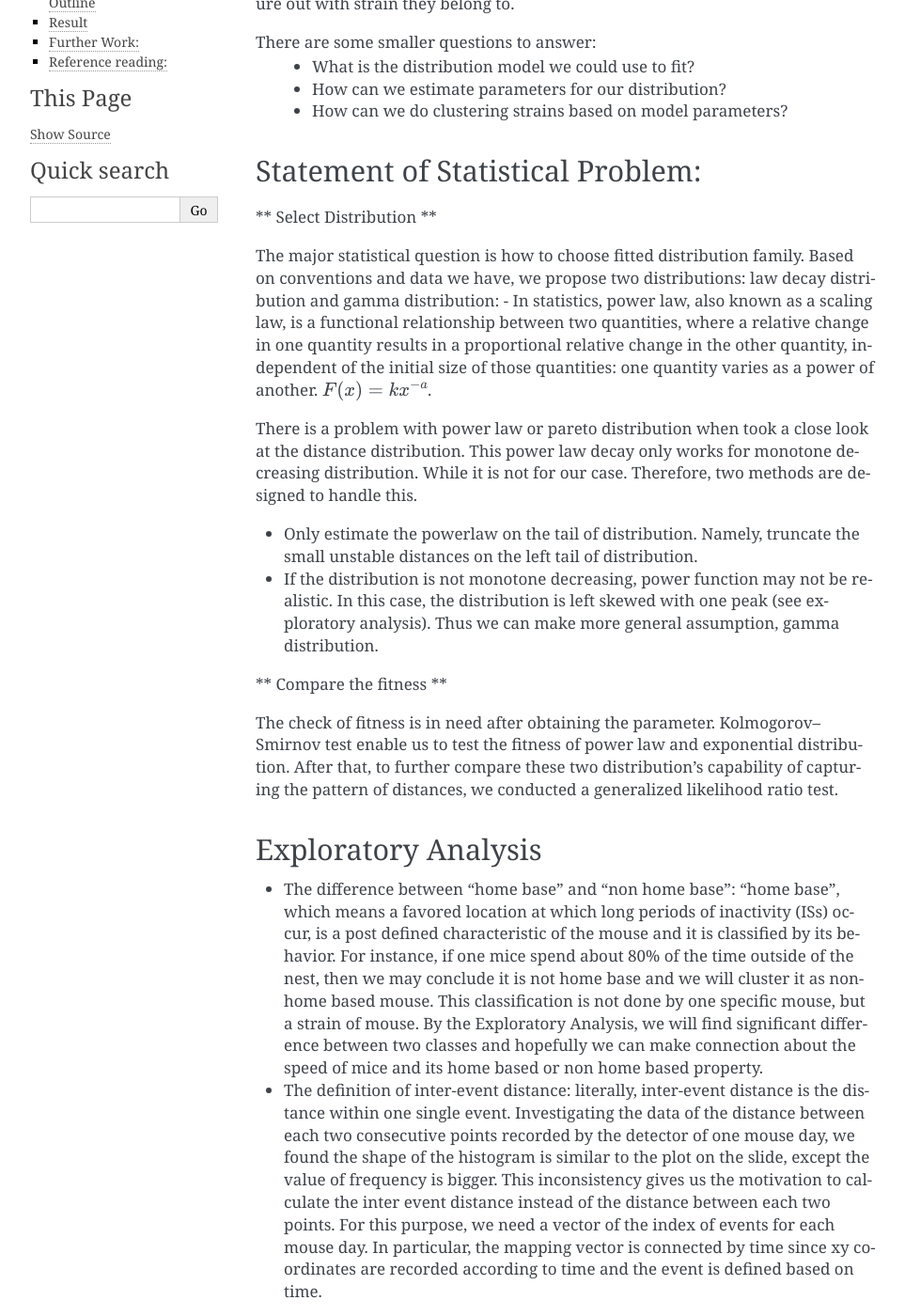
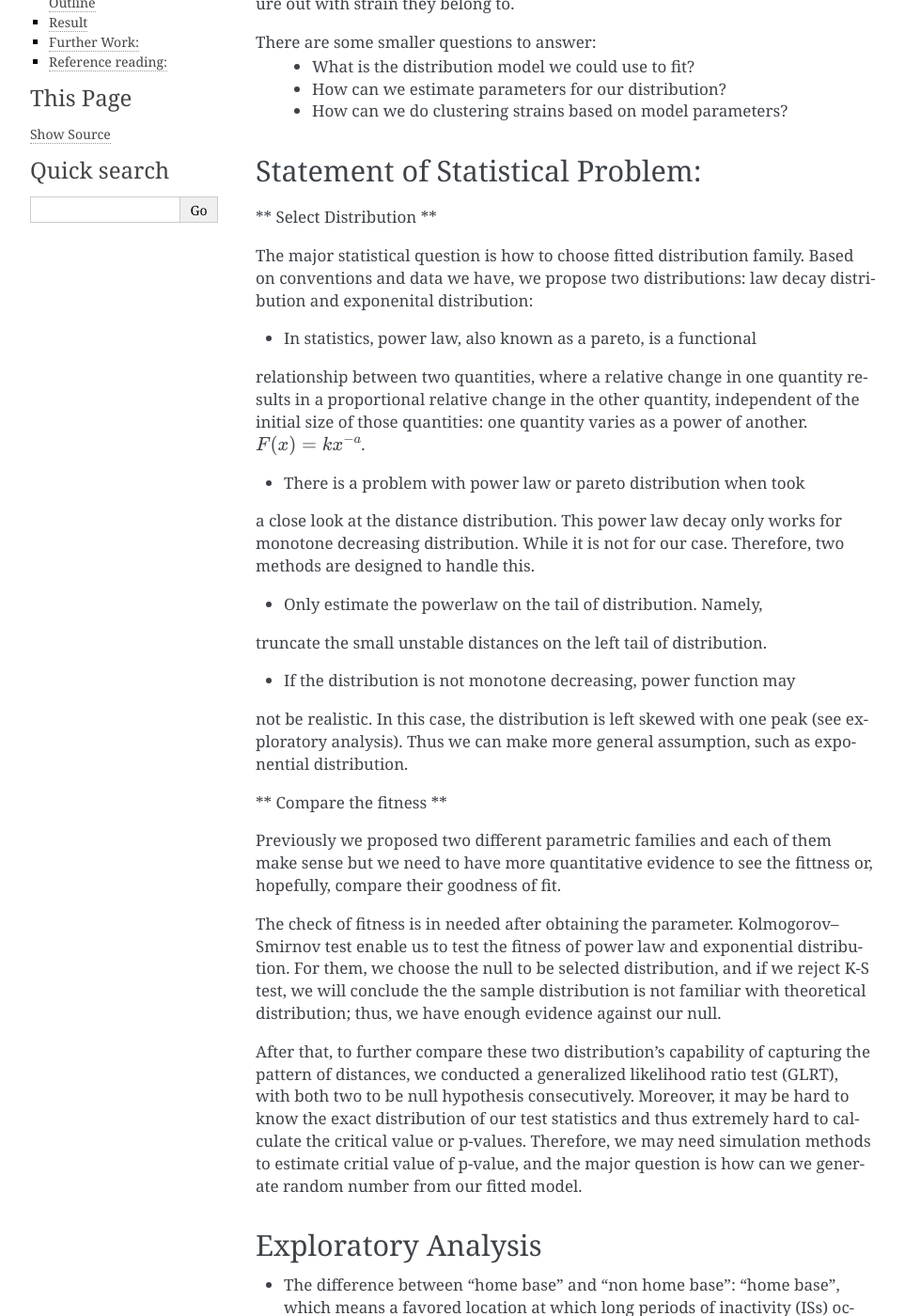
Before and after one commit to z357412526/mousestyles, a Sphinx documentation site: the page built from doc/source/report/distribution.rst, in a window 1280 px wide and 1400 px high, scrolled down 312 px. Shown: the whole window at 94% size, without its empty margins (148-1111 px from the left). Built offline with Sphinx 7.4.7, drawn with Linux system fonts in a browser that asks for light colours.

Commit message:
Update Statement of Statistical Problem

```diff
--- a/doc/source/report/distribution.rst
+++ b/doc/source/report/distribution.rst
@@ -26,29 +26,48 @@ Statement of Statistical Problem:
 
 The major statistical question is how to choose fitted distribution
 family. Based on conventions and data we have, we propose two
-distributions: law decay distribution and gamma distribution: - In
-statistics, power law, also known as a scaling law, is a functional
+distributions: law decay distribution and exponenital distribution:
+
+- In statistics, power law, also known as a pareto, is a functional
 relationship between two quantities, where a relative change in one
 quantity results in a proportional relative change in the other
 quantity, independent of the initial size of those quantities: one
 quantity varies as a power of another. $F(x)=kx^{-a}$.
 
-There is a problem with power law or pareto distribution when took
+- There is a problem with power law or pareto distribution when took
 a close look at the distance distribution. This power law decay
 only works for monotone decreasing distribution. While it is not
 for our case. Therefore, two methods are designed to handle this.
 
-- Only estimate the powerlaw on the tail of distribution. Namely, truncate the small unstable distances on the left tail of distribution.
+- Only estimate the powerlaw on the tail of distribution. Namely,
+truncate the small unstable distances on the left tail of distribution.
 
-- If the distribution is not monotone decreasing, power function may not be realistic. In this case, the distribution is left skewed with one peak (see exploratory analysis). Thus we can make more general assumption, gamma distribution.
+- If the distribution is not monotone decreasing, power function may
+not be realistic. In this case, the distribution is left skewed with
+one peak (see exploratory analysis). Thus we can make more general
+assumption, such as exponential distribution.
 
 ** Compare the fitness **
 
-The check of fitness is in need after obtaining the parameter.
+Previously we proposed two different parametric families and each of
+them make sense but we need to have more quantitative evidence to see
+the fittness or, hopefully, compare their goodness of fit.
+
+The check of fitness is in needed after obtaining the parameter.
 Kolmogorov–Smirnov test enable us to test the fitness of power
-law and exponential distribution. After that, to further compare
-these two distribution's capability of capturing the pattern of
-distances, we conducted a generalized likelihood ratio test.
+law and exponential distribution. For them, we choose the null
+to be selected distribution, and if we reject K-S test, we will
+conclude the the sample distribution is not familiar with theoretical
+distribution; thus, we have enough evidence against our null.
+
+After that, to further compare these two distribution's capability
+of capturing the pattern of distances, we conducted a generalized
+likelihood ratio test (GLRT), with both two to be null hypothesis
+consecutively. Moreover, it may be hard to know the exact distribution
+of our test statistics and thus extremely hard to calculate the critical
+value or p-values. Therefore, we may need simulation methods to estimate
+critial value of p-value, and the major question is how can we generate
+random number from our fitted model.
 
 Exploratory Analysis
 --------------------
```
